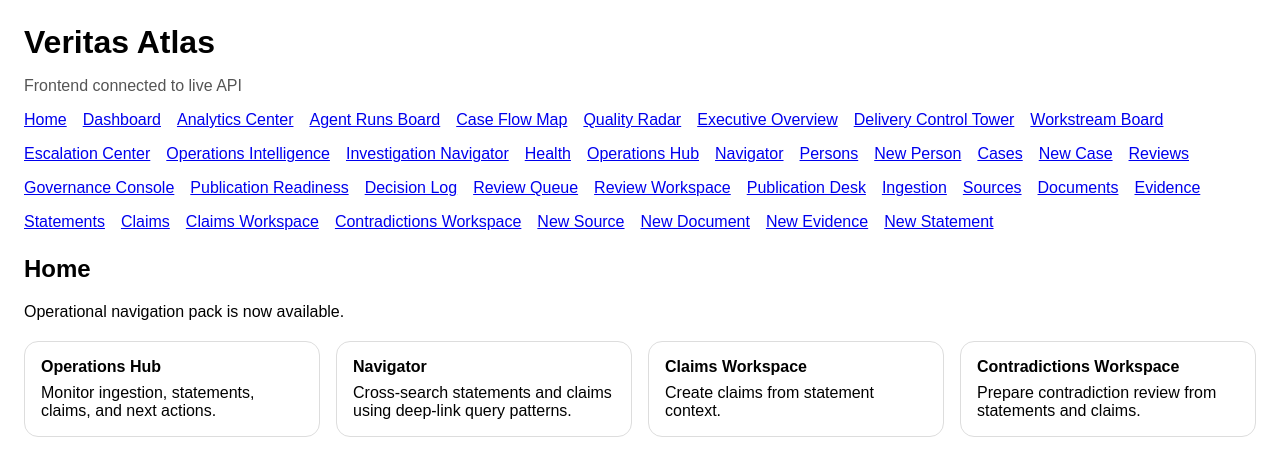
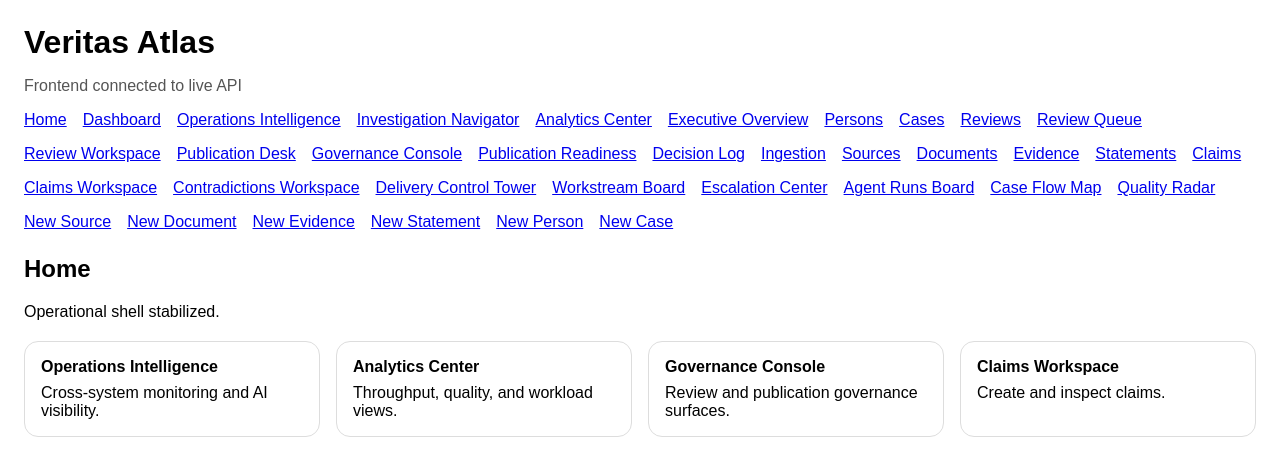
Before and after one commit to NTinkicht/veritas-atlas, a React (Vite) app in the folder apps/web/veritas-atlas-web/: page / in a window 1280 px wide. Shown: the top 476 px of the page. Built offline with nearby package versions, Linux system fonts and the light colour scheme; no server answers.

Commit message:
checkpoint before phase 6.21 - 2026-04-07 02:08:51

```diff
--- a/apps/web/veritas-atlas-web/src/main.tsx
+++ b/apps/web/veritas-atlas-web/src/main.tsx
@@ -1,15 +1,7 @@
 import React from "react";
 import ReactDOM from "react-dom/client";
-import {
-  createBrowserRouter,
-  RouterProvider,
-  Link,
-} from "react-router-dom";
-import {
-  QueryClient,
-  QueryClientProvider,
-  useQuery,
-} from "@tanstack/react-query";
+import { createBrowserRouter, RouterProvider, Link } from "react-router-dom";
+import { QueryClient, QueryClientProvider, useQuery } from "@tanstack/react-query";
 import { getDatabaseHealth, getHealth } from "./api/health";
 import { PersonsPage } from "./pages/PersonsPage";
 import { PersonDetailPage } from "./pages/PersonDetailPage";
@@ -35,24 +27,24 @@ import { ClaimsWorkspacePage } from "./pages/ClaimsWorkspacePage";
 import { ContradictionsWorkspacePage } from "./pages/ContradictionsWorkspacePage";
 import { OperationsHubPage } from "./pages/OperationsHubPage";
 import { InvestigationNavigatorPage } from "./pages/InvestigationNavigatorPage";
-import { CaseDetailPage } from "./pages/CaseDetailPage";
-import { ReviewsPage } from "./pages/ReviewsPage";
-import { ReviewQueuePage } from "./pages/ReviewQueuePage";
-import { ReviewWorkspacePage } from "./pages/ReviewWorkspacePage";
-import { PublicationDeskPage } from "./pages/PublicationDeskPage";
-import { DashboardPage } from "./pages/DashboardPage";
+import { OperationsIntelligencePage } from "./pages/OperationsIntelligencePage";
+import { GovernanceConsolePage } from "./pages/GovernanceConsolePage";
+import { PublicationReadinessBoardPage } from "./pages/PublicationReadinessBoardPage";
+import { DecisionLogPage } from "./pages/DecisionLogPage";
+import { ExecutiveOverviewPage } from "./pages/ExecutiveOverviewPage";
+import { DeliveryControlTowerPage } from "./pages/DeliveryControlTowerPage";
+import { WorkstreamBoardPage } from "./pages/WorkstreamBoardPage";
+import { EscalationCenterPage } from "./pages/EscalationCenterPage";
 import { AnalyticsCenterPage } from "./pages/AnalyticsCenterPage";
 import { AgentRunsBoardPage } from "./pages/AgentRunsBoardPage";
 import { CaseFlowMapPage } from "./pages/CaseFlowMapPage";
 import { QualityRadarPage } from "./pages/QualityRadarPage";
-import { ExecutiveOverviewPage } from "./pages/ExecutiveOverviewPage";
-import { DeliveryControlTowerPage } from "./pages/DeliveryControlTowerPage";
-import { WorkstreamBoardPage } from "./pages/WorkstreamBoardPage";
-import { EscalationCenterPage } from "./pages/EscalationCenterPage";
-import { GovernanceConsolePage } from "./pages/GovernanceConsolePage";
-import { PublicationReadinessBoardPage } from "./pages/PublicationReadinessBoardPage";
-import { DecisionLogPage } from "./pages/DecisionLogPage";
-import { OperationsIntelligencePage } from "./pages/OperationsIntelligencePage";
+import { ReviewQueuePage } from "./pages/ReviewQueuePage";
+import { ReviewWorkspacePage } from "./pages/ReviewWorkspacePage";
+import { PublicationDeskPage } from "./pages/PublicationDeskPage";
+import { CaseDetailPage } from "./pages/CaseDetailPage";
+import { ReviewsPage } from "./pages/ReviewsPage";
+import { DashboardPage } from "./pages/DashboardPage";
 import "./index.css";
 
 const queryClient = new QueryClient();
@@ -66,30 +58,19 @@ function Layout({ children }: { children: React.ReactNode }) {
         <nav style={{ display: "flex", gap: "16px", marginTop: "12px", flexWrap: "wrap" }}>
           <Link to="/">Home</Link>
           <Link to="/dashboard">Dashboard</Link>
-<Link to="/analytics-center">Analytics Center</Link>
-          <Link to="/agent-runs-board">Agent Runs Board</Link>
-          <Link to="/case-flow-map">Case Flow Map</Link>
-          <Link to="/quality-radar">Quality Radar</Link>
-<Link to="/executive-overview">Executive Overview</Link>
-          <Link to="/delivery-control-tower">Delivery Control Tower</Link>
-          <Link to="/workstream-board">Workstream Board</Link>
-          <Link to="/escalation-center">Escalation Center</Link>
           <Link to="/operations-intelligence">Operations Intelligence</Link>
           <Link to="/investigation-navigator">Investigation Navigator</Link>
-          <Link to="/health">Health</Link>
-          <Link to="/operations">Operations Hub</Link>
-          <Link to="/navigator">Navigator</Link>
+          <Link to="/analytics-center">Analytics Center</Link>
+          <Link to="/executive-overview">Executive Overview</Link>
           <Link to="/persons">Persons</Link>
-          <Link to="/persons/new">New Person</Link>
           <Link to="/cases">Cases</Link>
-          <Link to="/cases/new">New Case</Link>
           <Link to="/reviews">Reviews</Link>
-<Link to="/governance-console">Governance Console</Link>
-          <Link to="/publication-readiness">Publication Readiness</Link>
-          <Link to="/decision-log">Decision Log</Link>
           <Link to="/review-queue">Review Queue</Link>
           <Link to="/review-workspace">Review Workspace</Link>
           <Link to="/publication-desk">Publication Desk</Link>
+          <Link to="/governance-console">Governance Console</Link>
+          <Link to="/publication-readiness">Publication Readiness</Link>
+          <Link to="/decision-log">Decision Log</Link>
           <Link to="/ingestion">Ingestion</Link>
           <Link to="/sources">Sources</Link>
           <Link to="/documents">Documents</Link>
@@ -98,10 +79,18 @@ function Layout({ children }: { children: React.ReactNode }) {
           <Link to="/claims">Claims</Link>
           <Link to="/claims/workspace">Claims Workspace</Link>
           <Link to="/contradictions/workspace">Contradictions Workspace</Link>
+          <Link to="/delivery-control-tower">Delivery Control Tower</Link>
+          <Link to="/workstream-board">Workstream Board</Link>
+          <Link to="/escalation-center">Escalation Center</Link>
+          <Link to="/agent-runs-board">Agent Runs Board</Link>
+          <Link to="/case-flow-map">Case Flow Map</Link>
+          <Link to="/quality-radar">Quality Radar</Link>
           <Link to="/sources/new">New Source</Link>
           <Link to="/documents/new">New Document</Link>
           <Link to="/evidence/new">New Evidence</Link>
           <Link to="/statements/new">New Statement</Link>
+          <Link to="/persons/new">New Person</Link>
+          <Link to="/cases/new">New Case</Link>
         </nav>
       </header>
       <main>{children}</main>
@@ -113,13 +102,13 @@ function HomePage() {
   return (
     <Layout>
       <h2>Home</h2>
-      <p>Operational navigation pack is now available.</p>
+      <p>Operational shell stabilized.</p>
 
       <div style={{ display: "grid", gridTemplateColumns: "repeat(auto-fit, minmax(220px, 1fr))", gap: "16px", marginTop: "20px" }}>
-        <QuickCard title="Operations Hub" text="Monitor ingestion, statements, claims, and next actions." to="/operations" />
-        <QuickCard title="Navigator" text="Cross-search statements and claims using deep-link query patterns." to="/navigator" />
-        <QuickCard title="Claims Workspace" text="Create claims from statement context." to="/claims/workspace" />
-        <QuickCard title="Contradictions Workspace" text="Prepare contradiction review from statements and claims." to="/contradictions/workspace" />
+        <QuickCard title="Operations Intelligence" text="Cross-system monitoring and AI visibility." to="/operations-intelligence" />
+        <QuickCard title="Analytics Center" text="Throughput, quality, and workload views." to="/analytics-center" />
+        <QuickCard title="Governance Console" text="Review and publication governance surfaces." to="/governance-console" />
+        <QuickCard title="Claims Workspace" text="Create and inspect claims." to="/claims/workspace" />
       </div>
     </Layout>
   );
@@ -191,22 +180,19 @@ function HealthPage() {
 const router = createBrowserRouter([
   { path: "/", element: <HomePage /> },
   { path: "/dashboard", element: <DashboardPage /> },
-{ path: "/analytics-center", element: <AnalyticsCenterPage /> },
+  { path: "/health", element: <HealthPage /> },
+  { path: "/operations", element: <OperationsHubPage /> },
+  { path: "/navigator", element: <InvestigationNavigatorPage /> },
+  { path: "/operations-intelligence", element: <OperationsIntelligencePage /> },
+  { path: "/investigation-navigator", element: <InvestigationNavigatorPage /> },
+  { path: "/analytics-center", element: <AnalyticsCenterPage /> },
+  { path: "/executive-overview", element: <ExecutiveOverviewPage /> },
+  { path: "/delivery-control-tower", element: <DeliveryControlTowerPage /> },
+  { path: "/workstream-board", element: <WorkstreamBoardPage /> },
+  { path: "/escalation-center", element: <EscalationCenterPage /> },
   { path: "/agent-runs-board", element: <AgentRunsBoardPage /> },
   { path: "/case-flow-map", element: <CaseFlowMapPage /> },
   { path: "/quality-radar", element: <QualityRadarPage /> },
-{ path: "/executive-overview", element: <ExecutiveOverviewPage /> },
-  { path: "/delivery-control-tower", element: <DeliveryControlTowerPage /> },
-  { path: "/workstream-board", element: <WorkstreamBoardPage /> },
-  { path: "/escalation-center", element: <EscalationCenterPage /> },
-{ path: "/governance-console", element: <GovernanceConsolePage /> },
-  { path: "/publication-readiness", element: <PublicationReadinessBoardPage /> },
-  { path: "/decision-log", element: <DecisionLogPage /> },
-  { path: "/operations-intelligence", element: <OperationsIntelligencePage /> },
-  { path: "/investigation-navigator", element: <InvestigationNavigatorPage /> },
-  { path: "/health", element: <HealthPage /> },
-  { path: "/operations", element: <OperationsHubPage /> },
-  { path: "/navigator", element: <InvestigationNavigatorPage /> },
   { path: "/persons", element: <PersonsPage /> },
   { path: "/persons/new", element: <CreatePersonPage /> },
   { path: "/persons/:id", element: <PersonDetailPage /> },
@@ -217,6 +203,9 @@ const router = createBrowserRouter([
   { path: "/review-queue", element: <ReviewQueuePage /> },
   { path: "/review-workspace", element: <ReviewWorkspacePage /> },
   { path: "/publication-desk", element: <PublicationDeskPage /> },
+  { path: "/governance-console", element: <GovernanceConsolePage /> },
+  { path: "/publication-readiness", element: <PublicationReadinessBoardPage /> },
+  { path: "/decision-log", element: <DecisionLogPage /> },
   { path: "/ingestion", element: <IngestionWorkspacePage /> },
   { path: "/sources", element: <SourcesPage /> },
   { path: "/sources/new", element: <CreateSourcePage /> },
```
Also changed, not shown: 1 other file (tests, documents, lock files or other folders).
